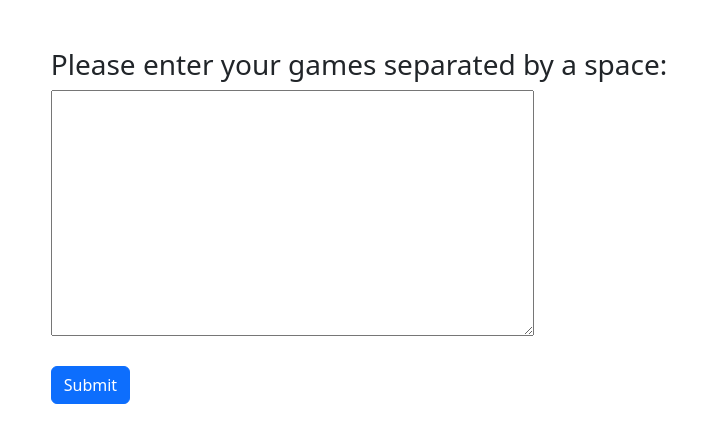
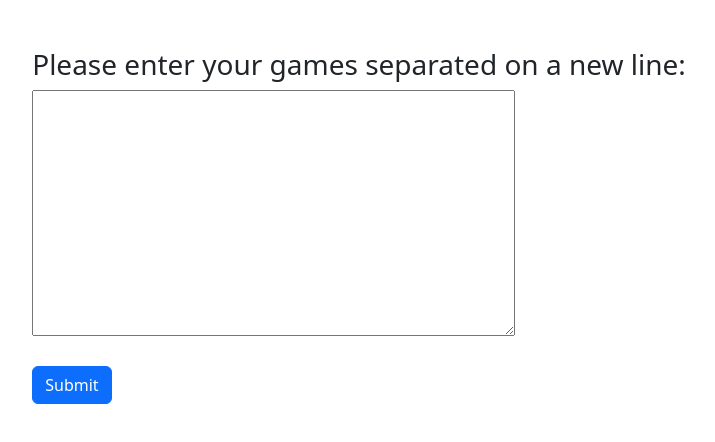
Before and after one commit to SPreBits/gameroulette, a plain HTML site: page Game Picker/index.html in a window 1280 px wide. Shown: the whole page, without its empty margins (281-996 px from the left). Drawn offline with nearby package versions, Linux system fonts and the light colour scheme.

Commit message:
updated wording on index.html

```diff
--- a/Game Picker/index.html
+++ b/Game Picker/index.html
@@ -17,7 +17,7 @@
       class="d-flex justify-content-center align-self-center pt-5"
     >
       <form>
-        <h3>Please enter your games separated by a space:</h3>
+        <h3>Please enter your games separated on a new line:</h3>
         <textarea
           id="gameinput"
           name="gameinput"
```
